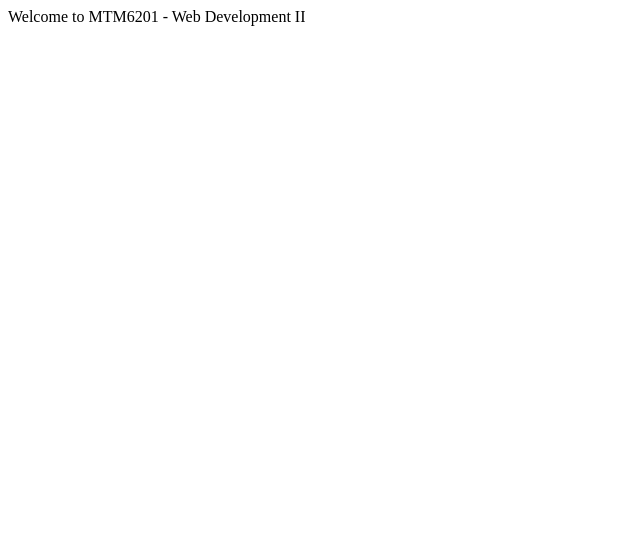
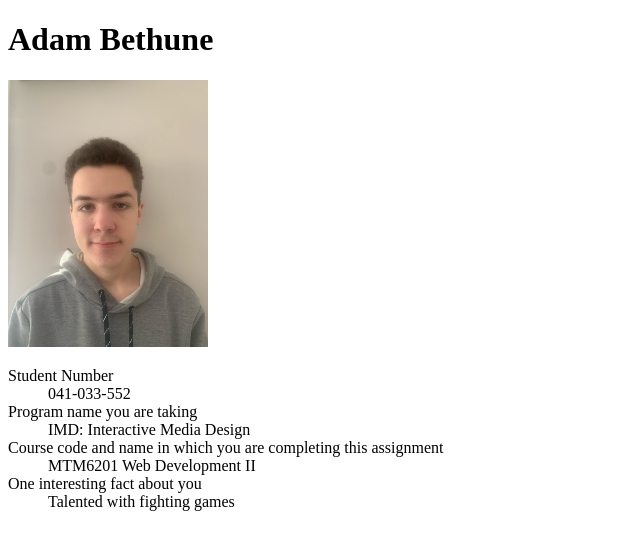
Before and after one commit to beth0024/MTM6201, a plain HTML site: page index.html in a window 1280 px wide. Shown: the whole page, without its empty margins (0-640 px from the left). Drawn offline with Linux system fonts and the light colour scheme.

Commit message:
adds text and image in index.html

```diff
--- a/index.html
+++ b/index.html
@@ -4,9 +4,20 @@
     <meta charset="UTF-8">
     <meta http-equiv="X-UA-Compatible" content="IE=edge">
     <meta name="viewport" content="width=device-width, initial-scale=1.0">
-    <title>MTM6201 Intro</title>
+    <title>Adam Bethune</title>
 </head>
 <body>
-    Welcome to MTM6201 - Web Development II
+    <h1>Adam Bethune</h1>
+    <img src="images/Bus pass photo (2).jpeg" alt="headshot of Adam" width="200">
+    <dl>
+        <dt>Student Number</dt>
+        <dd>041-033-552</dd>
+        <dt>Program name you are taking</dt>
+        <dd>IMD: Interactive Media Design</dd>
+        <dt>Course code and name in which you are completing this assignment</dt>
+        <dd>MTM6201 Web Development II</dd>
+        <dt>One interesting fact about you</dt>
+        <dd>Talented with fighting games</dd>
+    </dl>
 </body>
 </html>
```
Also changed, not shown: images/Bus pass photo (2).jpeg (added).
